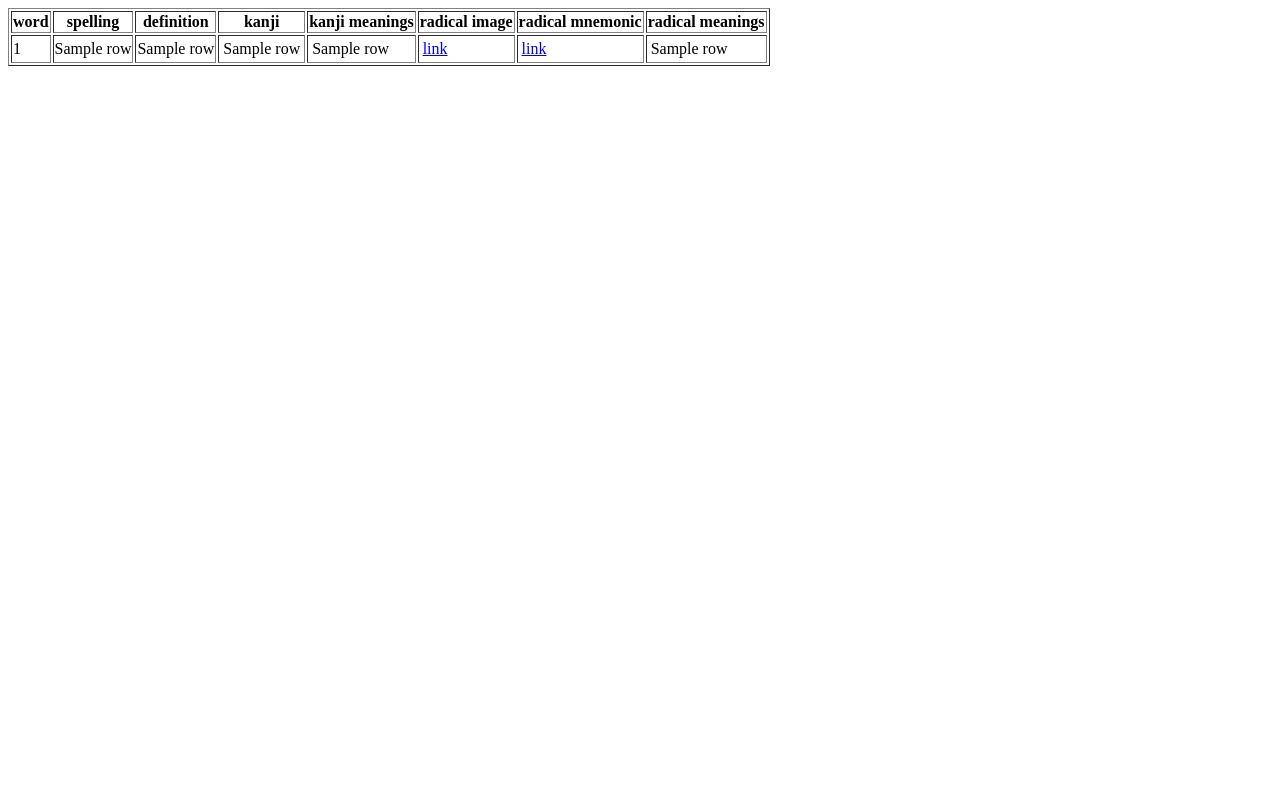
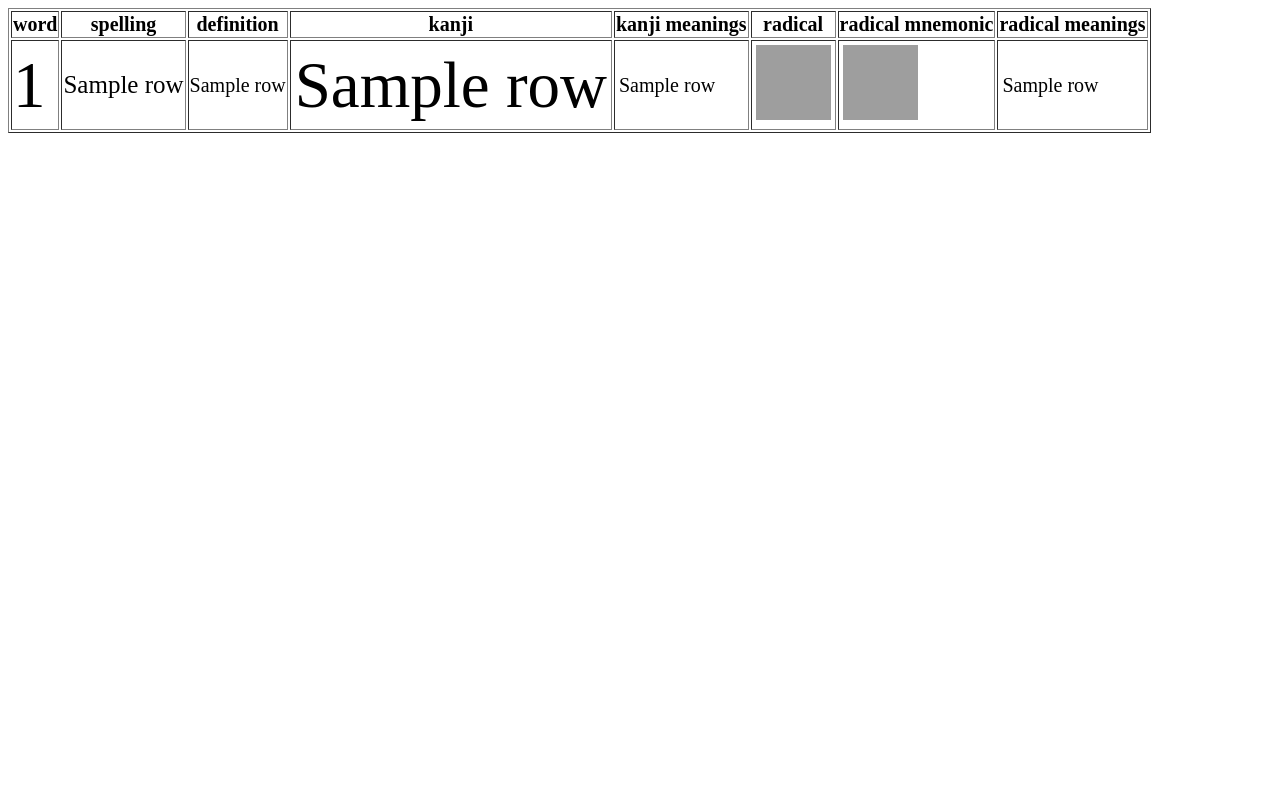
Before and after one commit to leonardo-blas/japanese-dictionary, a Flask app: template templates/table.html in a window 1280 px wide. Run offline with Flask 2, Linux system fonts and the light colour scheme; the template is opened without the code that fills it: most values are stand-ins (such as "Sample title", 1, 10 or a date in 2020); grey boxes are pictures that could not be loaded.

Commit message:
Update table.html
Changed the sizing of images and English and Japanese text.

```diff
--- a/templates/table.html
+++ b/templates/table.html
@@ -1,24 +1,46 @@
-<table border="1">
+<!DOCTYPE html>
+<html>
+<head>
+    <title>Japanese dictionary</title>
+    <style>
+        img {
+            width: 75px;
+            height: 75px;
+        }
+        body {
+            font-size: 20px;
+        }
+        .word-text {
+            font-size: 65px;
+        }
+        .spelling-text {
+            font-size: 25px;
+        }
+    </style>
+</head>
+
+<body>
+    <table id="japanese_dictionary" border="1">
         <tr>
             <th>word</th>
             <th>spelling</th>
             <th>definition</th>
             <th>kanji</th>
             <th>kanji meanings</th>
-        <th>radical image</th>
+            <th>radical</th>
             <th>radical mnemonic</th>
             <th>radical meanings</th>
         </tr>
         {% for row in rows %}
         <tr>
-        <td>{{ row[0] }}</td>
-        <td>{{ row[1] }}</td>
+            <td class="word-text">{{ row[0] }}</td>
+            <td class="spelling-text">{{ row[1] }}</td>
             <td>{{ row[2] }}</td>
             <td>
                 <table>
                     {% for item in row[3].split(';') %}
                     <tr>
-                    <td>{{ item }}</td>
+                        <td class="word-text">{{ item }}</td>
                     </tr>
                     {% endfor %}
                 </table>
@@ -36,7 +58,9 @@
               <table>
                 {% for item in row[5].split(';') %}
                 <tr>
-                     <td><a href="{{ item }}">link</a></td>
+                  <td>
+                    <img loading="lazy" src="{{ item }}">
+                  </td>
                 </tr>
                 {% endfor %}
               </table>
@@ -45,7 +69,9 @@
               <table>
                 {% for item in row[6].split(';') %}
                 <tr>
-                     <td><a href="{{ item }}">link</a></td>
+                  <td>
+                    <img loading="lazy" src="{{ item }}">
+                  </td>
                 </tr>
                 {% endfor %}
               </table>
@@ -62,3 +88,5 @@
         </tr>
         {% endfor %}
     </table>
+</body>
+</html>
```
Lines whose indentation alone changed are shown as unchanged.
